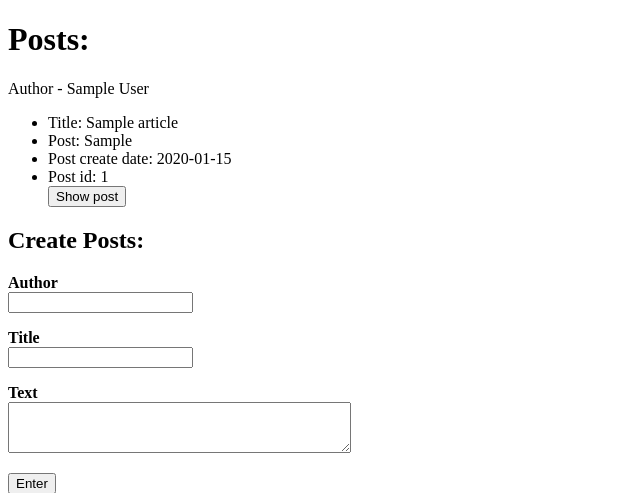
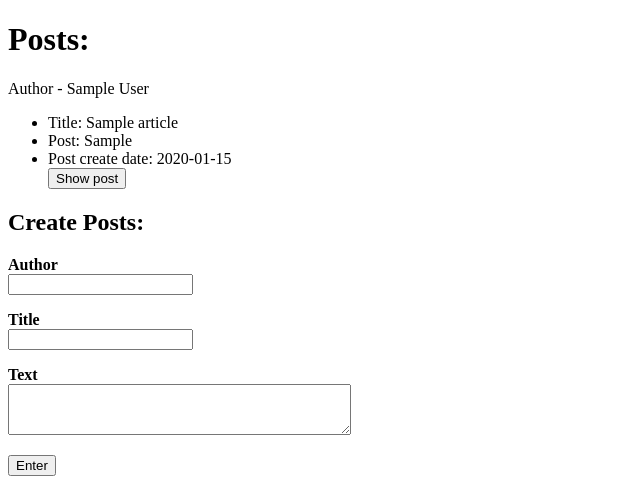
Before and after one commit to alemaxona/hw14, a Flask app: page / in a window 1280 px wide. Shown: the top 493 px of the page, without its empty margins (0-640 px from the left). Run offline with Flask 2, Linux system fonts and the light colour scheme; tables that the repository leaves empty hold one stand-in row (values such as "Sample post").

Commit message:
Fix html

```diff
--- a/templates/Article.html
+++ b/templates/Article.html
@@ -13,7 +13,6 @@
             <li>Post: {{ item.post }}</li>
 
             <li>Post create date: {{ item.date_create }}</li>
-            <li>Post id: {{ item.id }}</li>
             <!--<li>Enter comment to this post: http://127.0.0.1:5000/{{ item.id }}</li>-->
             <a href="http://127.0.0.1:5000/{{ item.id }}"><button>Show post</button></a>
         </ul>
--- a/templates/_Base.html
+++ b/templates/_Base.html
@@ -10,7 +10,7 @@
 <footer>
 {% block footer %}
 <h2>Create Posts:</h2>
-    <form name="ArticleForm" method="post" action="http://127.0.0.1:5000/">
+    <form name="Add user post" method="post" action="http://127.0.0.1:5000/">
             <p><b>Author</b>
                 <br>
                 <input name="author" type="text" size="20">
--- a/templates/user_post.html
+++ b/templates/user_post.html
@@ -30,8 +30,7 @@
 
     {% for item in posts %}
     <h2>Add comment:</h2>
-    <br>
-    <form name="CommentForm" method="post" action="http://127.0.0.1:5000/{{item.id}}">
+    <form name="Add user comment to post" method="post" action="http://127.0.0.1:5000/{{item.id}}">
         <p><b>Text</b><Br>
             <textarea name="text" size="500" cols="40" rows="3"></textarea></p>
             <input type="hidden" name="article_id" value="{{item.id}}">
```
